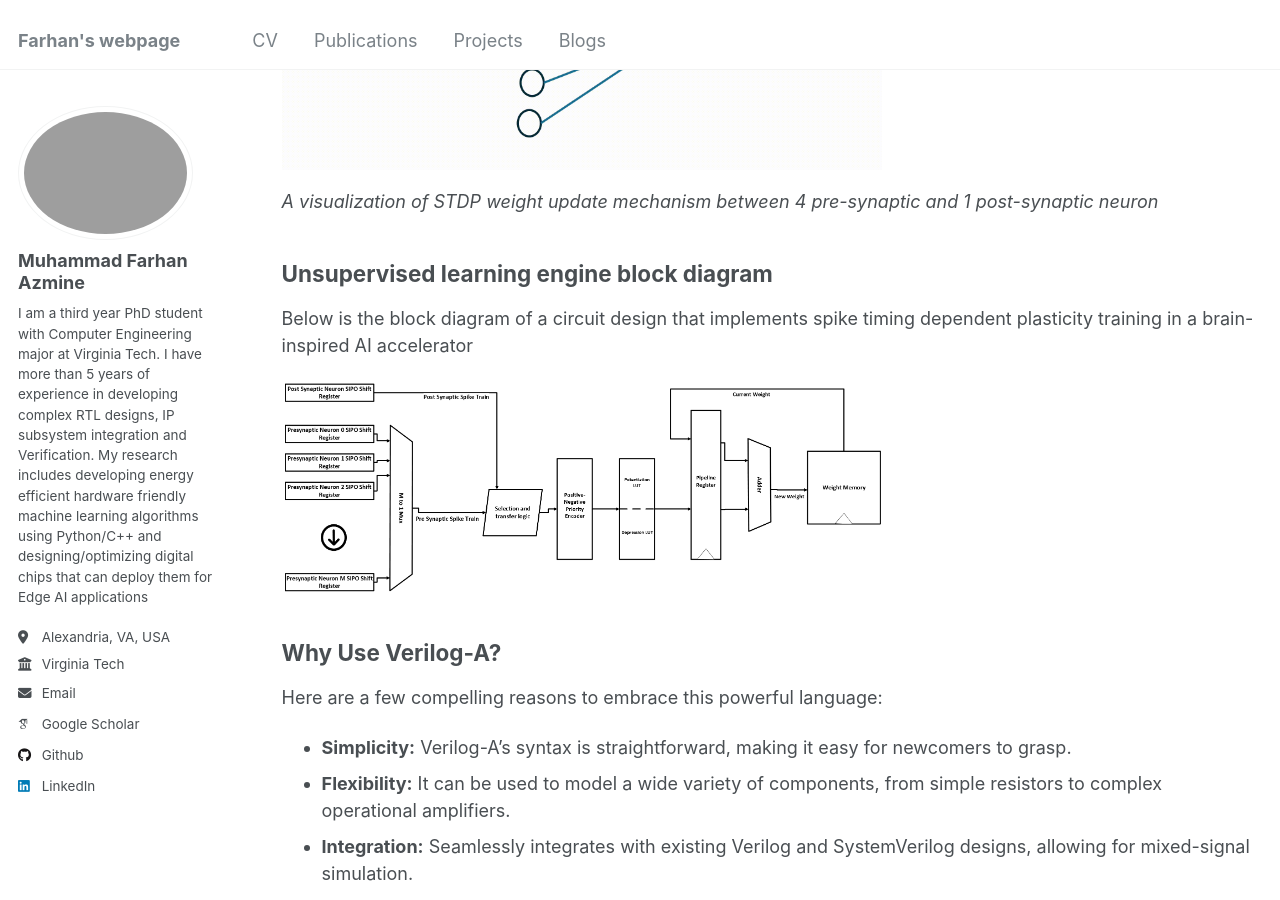
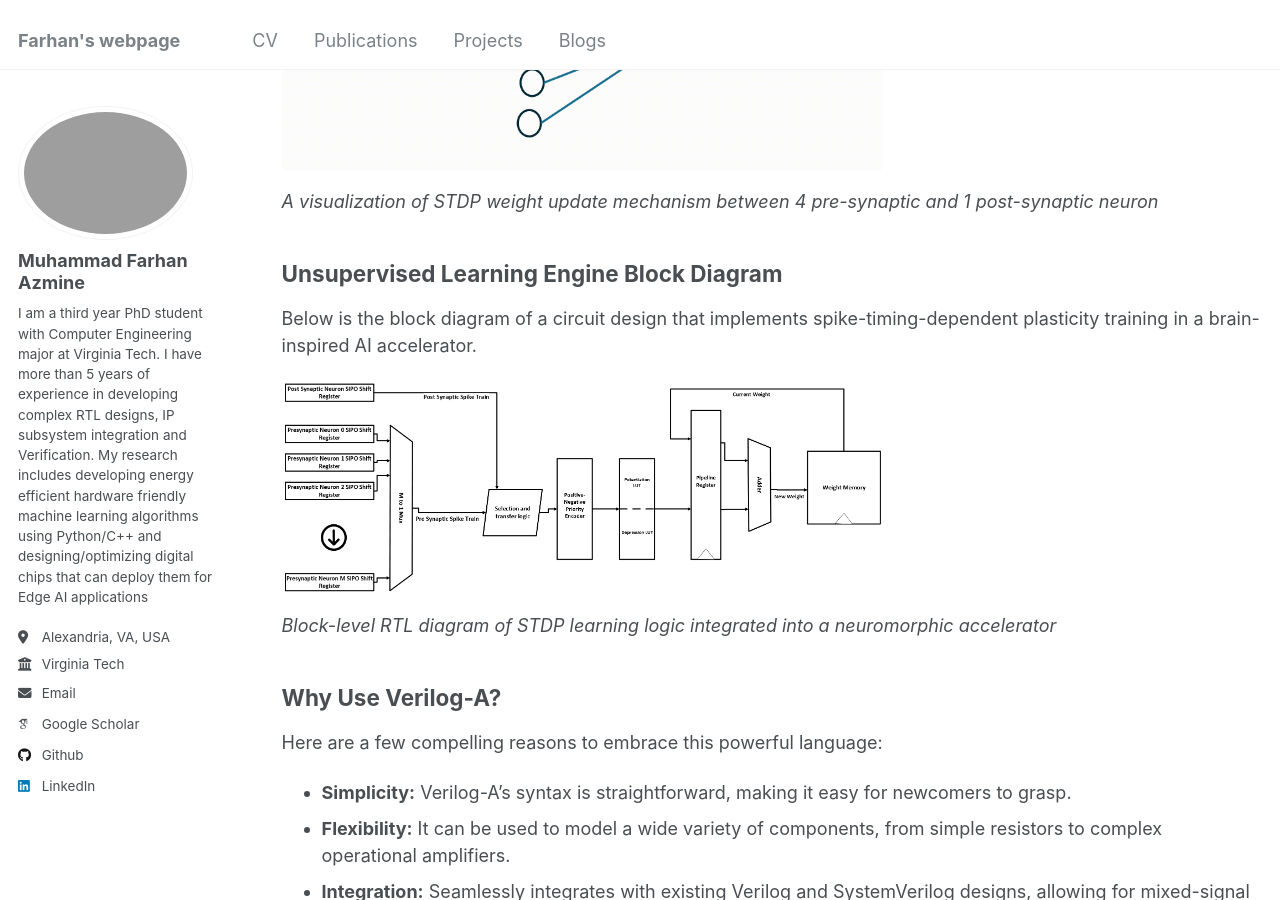
Before and after one commit to muhammadfarhan720/web-profile, a Jekyll site: the page built from blogs/veriloga/veriloga_day01_veriloga.html, in a window 1280 px wide and 900 px high, scrolled down 1112 px. Built offline with Jekyll 4.4.1, drawn with Linux system fonts in a browser that asks for light colours; some web fonts are replaced.

Commit message:
Update veriloga_day01_veriloga.html

```diff
--- a/blogs/veriloga/veriloga_day01_veriloga.html
+++ b/blogs/veriloga/veriloga_day01_veriloga.html
@@ -22,11 +22,15 @@
     <p>Spike-Timing-Dependent Plasticity (STDP) is a learning rule inspired by how the human brain works. It changes the weight strength between a pair of neurons based on when they fire. If the presynaptic neuron fires just before the next layer postsynaptic one, the connection gets stronger. But if it fires after, the connection becomes weaker. This helps spiking neural networks (SNNs) learn patterns that happen over time, similar to how our brain processes information.
       Because of this, STDP is useful in building energy-efficient on-chip trainable AI-computing systems for things like real-time learning, robotics, and edge devices.</p>
 
-  <!-- GIF animation -->
-  <img src="https://raw.githubusercontent.com/muhammadfarhan720/web-profile/master/files/veriloga/veriloga_day01/STDP_GIF_speed_final.gif"
-       alt="STDP Learning Animation"
-       style="width: 100%; max-width: 600px; display: block; margin-top: 10px;">
+
+<!-- GIF animation with clickable link -->
+  <a href="https://raw.githubusercontent.com/muhammadfarhan720/web-profile/master/files/veriloga/veriloga_day01/STDP_GIF_speed_final.gif" target="_blank">
+    <img src="https://raw.githubusercontent.com/muhammadfarhan720/web-profile/master/files/veriloga/veriloga_day01/STDP_GIF_speed_final.gif"
+         alt="STDP Learning Animation"
+         style="width: 100%; max-width: 600px; display: block; margin-top: 10px;">
+  </a>
   <p><em>A visualization of STDP weight update mechanism between 4 pre-synaptic and 1 post-synaptic neuron</em></p>
+
 
 
 <!--     <h2>Verilog, Verilog-A, and Verilog-AMS: What's the Difference?</h2>
@@ -76,9 +80,16 @@
         </tbody>
     </table>
  -->
-    <h2>Unsupervised learning engine block diagram</h2>
-    <p>Below is the block diagram of a circuit design that implements spike timing dependent plasticity training in a brain-inspired AI accelerator</p>
-    <img src="https://raw.githubusercontent.com/muhammadfarhan720/web-profile/master/files/veriloga/veriloga_day01/SotA_STDP_LE_PL.png" alt="On-chip local learning" style="width: 100%; max-width: 600px;">
+  <h2>Unsupervised Learning Engine Block Diagram</h2>
+  <p>Below is the block diagram of a circuit design that implements spike-timing-dependent plasticity training in a brain-inspired AI accelerator.</p>
+
+  <a href="https://raw.githubusercontent.com/muhammadfarhan720/web-profile/master/files/veriloga/veriloga_day01/SotA_STDP_LE_PL.png" target="_blank">
+    <img src="https://raw.githubusercontent.com/muhammadfarhan720/web-profile/master/files/veriloga/veriloga_day01/SotA_STDP_LE_PL.png"
+         alt="On-chip local learning"
+         style="width: 100%; max-width: 600px; display: block; margin-bottom: 10px;">
+  </a>
+  <p><em>Block-level RTL diagram of STDP learning logic integrated into a neuromorphic accelerator</em></p>
+
 
 
     <h2>Why Use Verilog-A?</h2>
```
